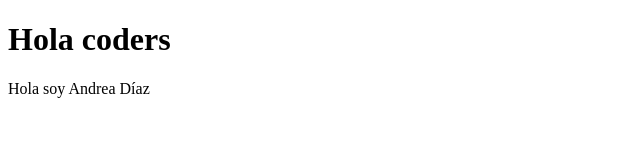
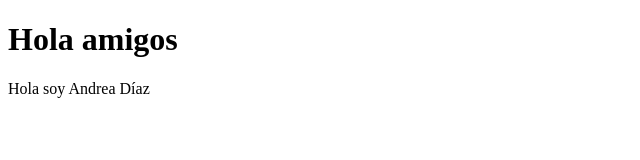
Before and after one commit to diegoabt18/Ejemplo_git, a plain HTML site: page Index.html in a window 1280 px wide. Shown: the full height of the page, 0-640 px from the left. Drawn offline with Linux system fonts and the light colour scheme.

Commit message:
Cuarto cambio

```diff
--- a/Index.html
+++ b/Index.html
@@ -7,7 +7,7 @@
     <title>Document</title>
 </head>
 <body>
-    <h1>Hola coders</h1>
+    <h1>Hola amigos</h1>
     <p>
         Hola soy Andrea Díaz
     </p>
```
